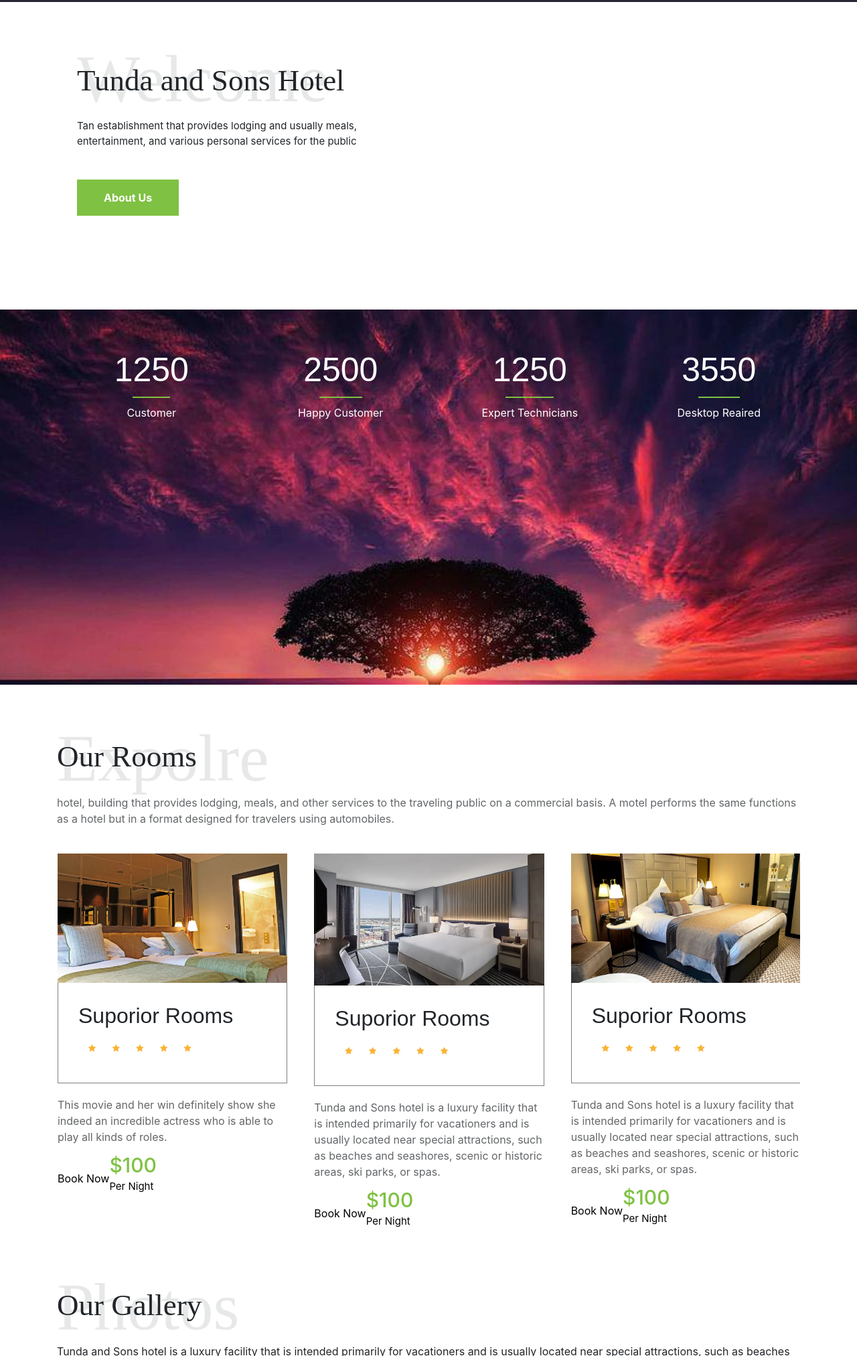
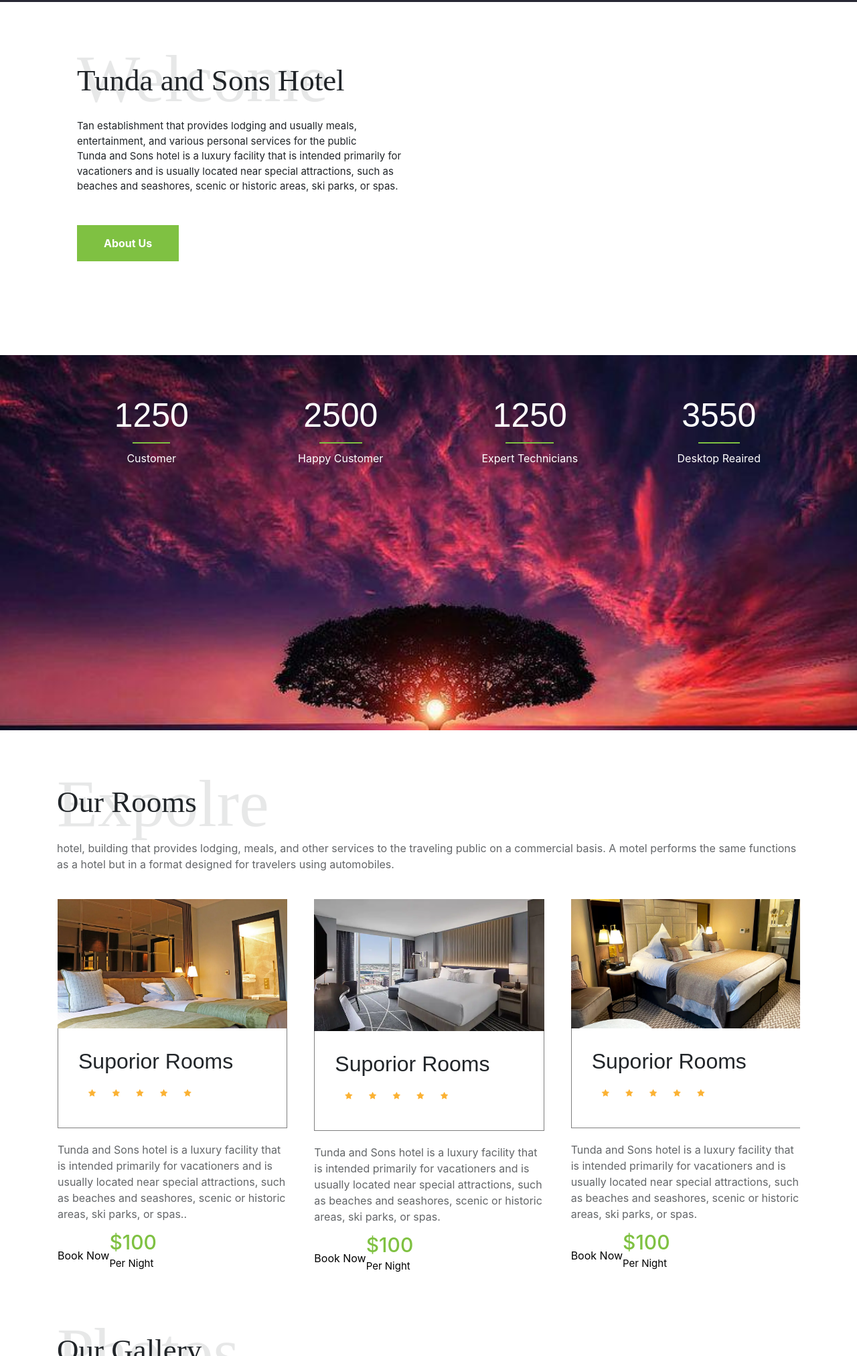
Before and after one commit to Latin98/Sky, a plain HTML site: page index.html in a window 1280 px wide. Shown: the part 1188-3212 px from the top of the page at 67% size. Drawn offline with nearby package versions, Linux system fonts and the light colour scheme.

Commit message:
Update index.html

```diff
--- a/index.html
+++ b/index.html
@@ -144,7 +144,9 @@ referrerpolicy="no-referrer" />
                 <h1>Welcome</h1>
                 <h2>Tunda and Sons Hotel</h2>
             </div>
-            <p>Tan establishment that provides lodging and usually meals, entertainment, and various personal services for the public</p>
+            <p>Tan establishment that provides lodging and usually meals, entertainment, and various personal services for the public <br>
+                Tunda and Sons hotel is a luxury facility that is intended primarily for vacationers and is usually located near special attractions, such as beaches and seashores,
+                scenic or historic areas, ski parks, or spas.</p>
             <button class="primary-btn">About Us</button>
         </div>
         <div class="right">
@@ -200,8 +202,8 @@ referrerpolicy="no-referrer" />
                             <i class="fa fa-star"></i>
                             <i class="fa fa-star"></i>
                         </div>
-                        <p>This movie and her win definitely show she indeed an incredible actress who is
-                             able to play all kinds of roles. </p>
+                        <p>Tunda and Sons hotel is a luxury facility that is intended primarily for vacationers and is usually located near special attractions, such as beaches and seashores,
+                            scenic or historic areas, ski parks, or spas.. </p>
                              <div class="button flex">
                                 <button class="priamry-btn">Book Now</button>
                                 <h3> $100 <span> <br> Per Night </span></h3>
```
